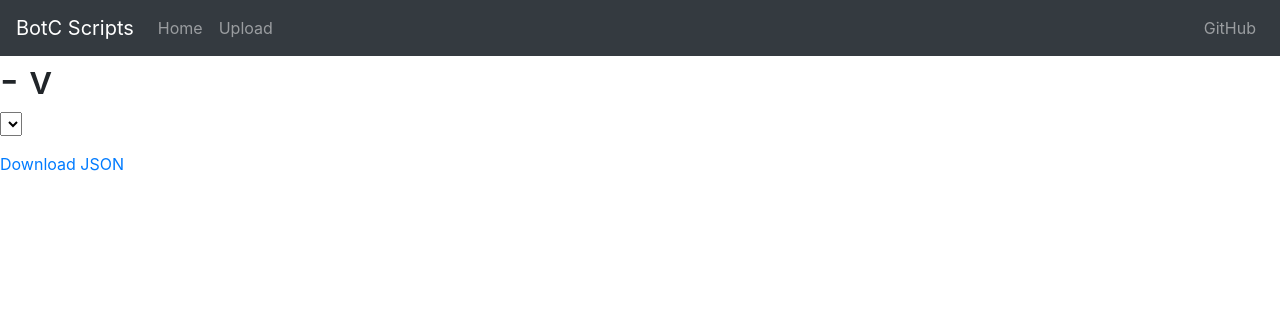
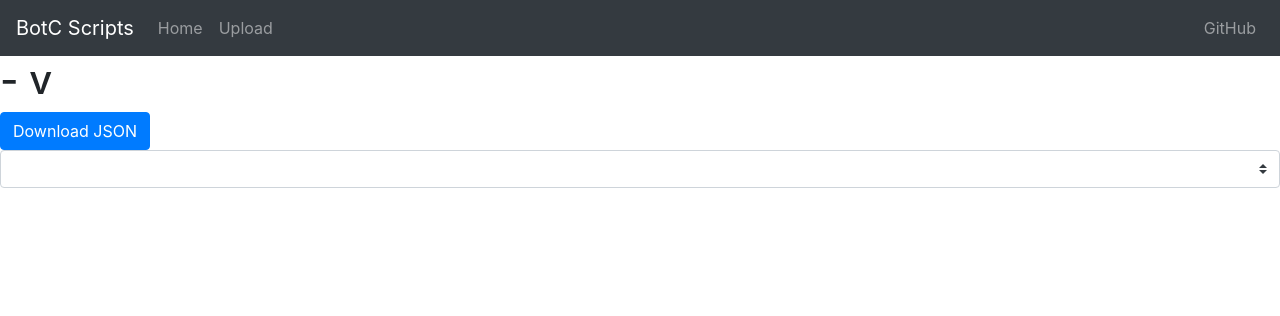
Before and after one commit to AdmiralGT/botc-scripts, a Django app: template scripts/templates/script.html in a window 1280 px wide. Shown: the top 316 px of the page. Run offline with Django 3.2, Linux system fonts and the light colour scheme; the template is opened without the code that fills it, so the values that code supplies are empty; some libraries are stand-ins or nearby versions.

Commit message:
Some minor CSS work

```diff
--- a/scripts/templates/script.html
+++ b/scripts/templates/script.html
@@ -7,7 +7,11 @@
 <h2>{{ script_version.author }}</h2>
 {% endif %}
 
-<h2>{{ script_version.type }}</h2>
+{% csrf_token %}
+<a class="btn btn-primary" href="{% url 'download_json' script.pk script_version.version %}">Download JSON</a>
+{% if script_version.pdf %}
+<a class="btn btn-primary" href="{% url 'download_pdf' script.pk script_version.version %}">Download PDF</a>
+{% endif %}
 
 {% for role in script_version.content %}
     {% if role.id != "_meta" %}
@@ -15,18 +19,12 @@
     {% endif %}
 {% endfor %}
 
-
 <form>
-<select id="sel_id" name="sel_name"  onchange="this.form.submit();">
+<select class="custom-select" id="sel_id" name="sel_name"  onchange="this.form.submit();">
     {% for versions in script.versions.all %}
         <option {% if script_version.version == versions.version %}selected{% endif %}>{{ versions.version }} </option>
     {% endfor %}
 </select>
 </form>
 
-{% csrf_token %}
-<a class="button" href="{% url 'download_json' script.pk script_version.version %}">Download JSON</a>
-{% if script_version.pdf %}
-<a class="button" href="{% url 'download_pdf' script.pk script_version.version %}">Download PDF</a>
-{% endif %}
 {% endblock %}
--- a/scripts/templates/vote.html
+++ b/scripts/templates/vote.html
@@ -7,7 +7,7 @@
     {% csrf_token %}
     <input type="hidden" name="next" value="{{ request.get_full_path }}">
     {% if record.pk|slugify in request.session.keys %}
-    <button type="submit" class="btn btn-secondary btn-sm">Vote</button>
+    <button type="submit" class="btn btn-secondary btn-sm" disabled>Vote</button>
     {% else %}
     <button type="submit" class="btn btn-primary btn-sm">Vote</button>
     {% endif %}
```
